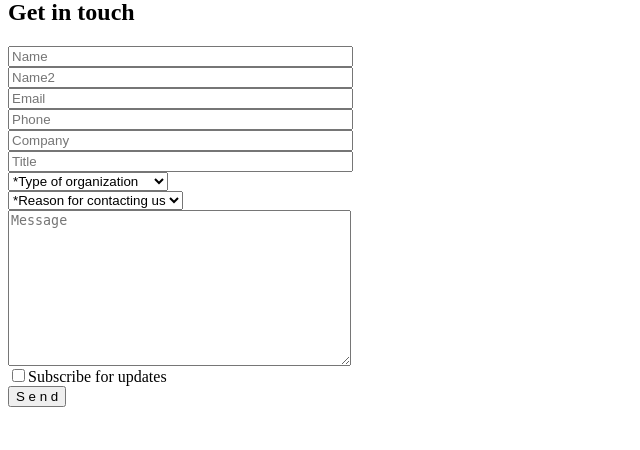
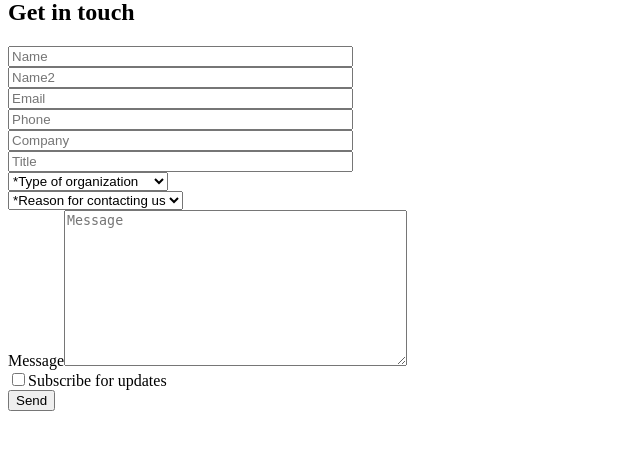
Before and after one commit to viktormoskalev07/ir, a PHP site: page /html-templates/form.html in a window 1280 px wide. Shown: the part 179-629 px from the top of the page, without its empty margins (0-640 px from the left). Run offline with PHP 8.4, Linux system fonts and the light colour scheme.

Commit message:
fix conflicts

```diff
--- a/src/html-templates/form.html
+++ b/src/html-templates/form.html
@@ -51,7 +51,7 @@
                 <option value="Partnership opportunity">Partnership opportunity</option>
                 <option value="Other">Other</option>
             </select></div>
-          <div class="Input-wrapper  textarea" data-attr="message"><textarea name="Message" cols="40" rows="10"
+          <div  class="Input-wrapper  textarea" data-attr="message"><label for="textarea-label" class="textarea-label">Message</label><textarea id="textarea-label" name="Message" cols="40" rows="10"
               class="wpcf7-form-control wpcf7-textarea wpcf7-validates-as-required input-elm" aria-required="true"
               aria-invalid="false" placeholder="Message" required=""></textarea></div>
           <div class="Input-wrapper  textarea" data-attr="subscribe"> <span
@@ -70,10 +70,7 @@
             </noscript> </span> <button type="submit" class="Button split-hover primary offset-right with-filter"
             attr-target="#" data-attr=""> <span class="blob-container"> <i class="blob"></i> <i class="blob"></i> <i
                 class="blob"></i> <i class="blob"></i> </span> <span class="label"> <span class="labels t">
-                <div style="position:relative;display:inline-block;">S</div>
-                <div style="position:relative;display:inline-block;">e</div>
-                <div style="position:relative;display:inline-block;">n</div>
-                <div style="position:relative;display:inline-block;">d</div>
+                <div style="position:relative;display:inline-block;">Send</div>
               </span>  </span> </button></footer>
         <div class="wpcf7-response-output" aria-hidden="true"></div>
       </form>
```
Also changed, not shown: src/scss/components/_form.scss (+37 -11 lines), 1 other file.
